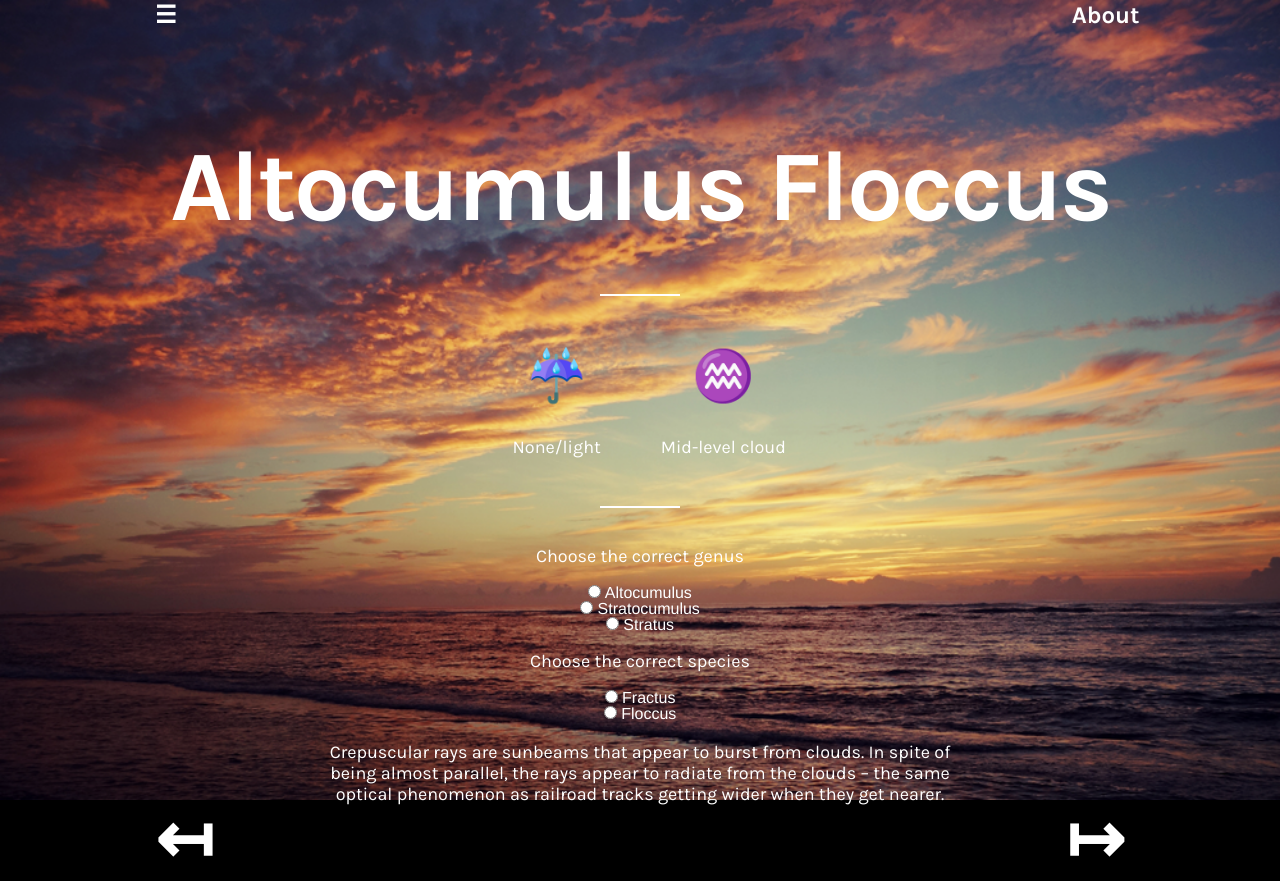
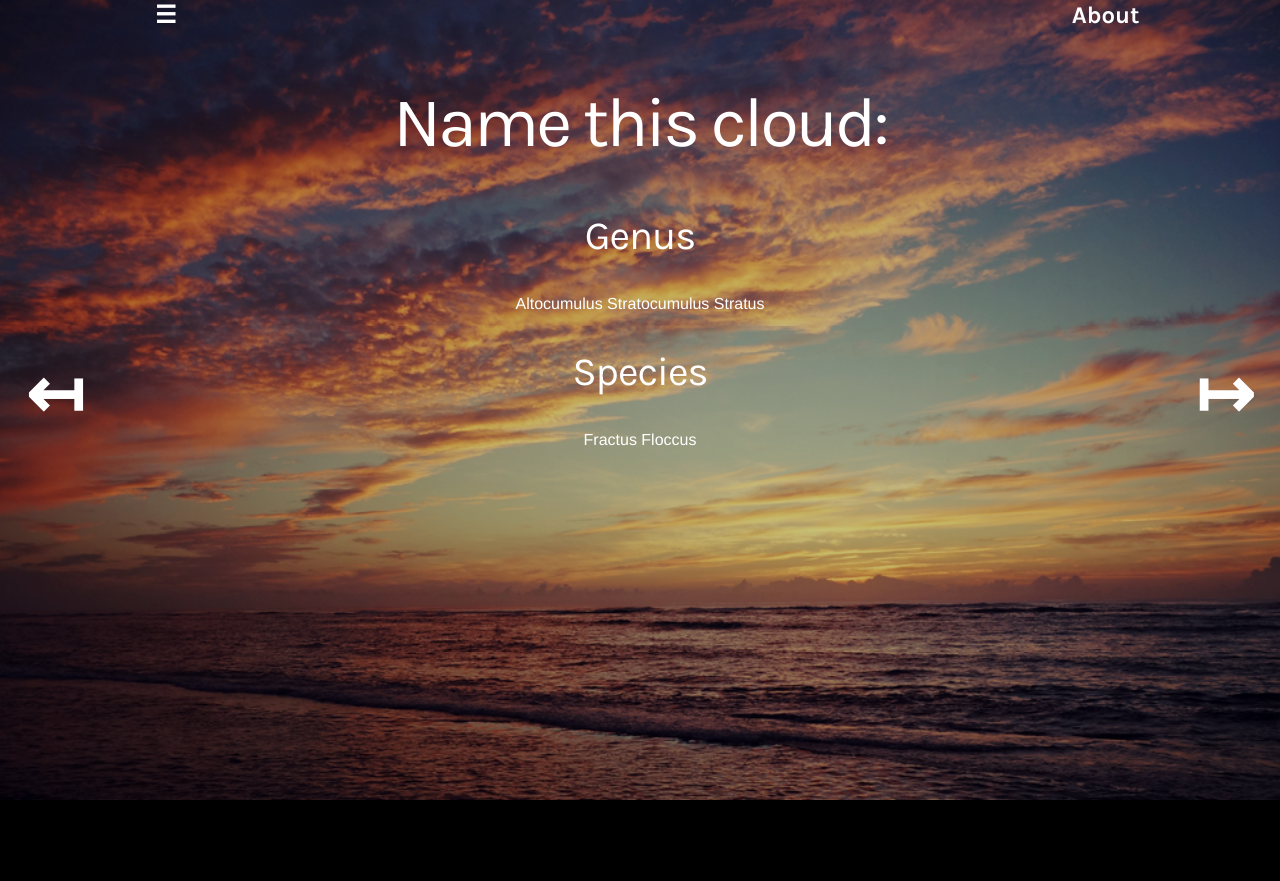
Before and after one commit to yayitswei/clouds, a plain HTML site: page public/index.html in a window 1280 px wide. After the commit the page ends 800 px from the top, so only its background shows below. Drawn offline with Linux system fonts and the light colour scheme.

Commit message:
making it more functinoal

```diff
--- a/public/css/styles.less
+++ b/public/css/styles.less
@@ -19,6 +19,8 @@ body {
   -moz-background-size: cover;
   -o-background-size: cover;
   background-size: cover;
+  background-attachment: fixed;
+  // display: none;
 }
 
 .sidebar {
@@ -54,6 +56,29 @@ body {
   line-height: 30px;
 }
 
+.radio-hidden{
+  display: none;
+}
+
+.labelbox{
+  display: inline;
+  cursor: pointer;;
+}
+.answer-inputs{
+  display: inline;
+}
+
+.wrong{
+  color: red !important;
+}
+.correct{
+  color: green !important;
+}
+
+.radio-hidden:checked + .labelbox{
+  // color:blue !important;
+}
+
 
 img.navcloud {
   /*width: 100%;*/
@@ -84,7 +109,7 @@ p {
 
 .description {
   font-family: 'Karla', sans-serif;
-  font-weight: regular;
+  font-weight: normal;
   font-size: 18px;
   line-height: 21px;
   color: #FFF;
@@ -104,6 +129,26 @@ h1 {
   color: #FFF;
   letter-spacing: -3px;
 }
+
+h2 {
+  font-family: 'Karla', sans-serif;
+  font-weight: normal;
+  font-size: 70px;
+  line-height: 70px;
+  color: #FFF;
+  letter-spacing: -3px;
+}
+
+h3 {
+  font-family: 'Karla', sans-serif;
+  font-weight: normal;
+  font-size: 40px;
+  line-height: 40px;
+  color: #FFF;
+  letter-spacing: -1px;
+  text-transform: capitalize;
+}
+
 
 h4 {
   font-family: 'Karla', sans-serif;
@@ -143,14 +188,30 @@ li {
 	background: #FFF;
 }
 
+.cloud-desc, .cloud-icon, .cloud-name, .cloud-stats{
+  display: none;
+}
+
+
+
+.page-wrap{
+  position: relative;
+  height: 100%;
+}
+
+#previous, #next{
+  position: absolute;
+  top:45%;
+}
 
 #previous {
-  float:left;
+  // float:left;
+  left: 2%;
   font-size: 70px;
 }
 
 #next {
-  float:right;
+  right: 2%;
   font-size: 70px;
 }
 
@@ -158,3 +219,24 @@ li {
   text-align: center;
   color: white;
 }
+
+//overlay logic
+#cloudbg{
+  z-index: 3;
+}
+
+#shade{
+  z-index: 4;
+  background: rgba(0,0,0,.2);
+  position: fixed;
+  width: 100%;
+  height: 100%;
+}
+
+.page-wrap{
+  z-index: 5;
+}
+
+#sidebar{
+  z-index:7;
+}
--- a/public/index.html
+++ b/public/index.html
@@ -13,6 +13,9 @@
   </head>
   <body>
 
+	  <div id="cloudbg"></div>
+	  <div id="shade"></div>
+
     <!-- I am collapsed by default -->
     <nav id="sidebar" class="sidebar">
 	    <a href="#" class="close-sidebar">&#10005;</a>
@@ -23,7 +26,9 @@
     <!-- I am full width by default -->
 
 	<div class="page-wrap">
-	  <div id="cloudbg"></div>
+	  <a id="previous" onclick="goPrevious()">&#8612;</a>
+      <a id="next" onclick="goNext()">&#8614;</a>
+
 	  <div class="row">
 		<div class="large-1 columns main-navigation">
 			<a href="#sidebar" class="nav-title">&#9776;</a>
@@ -32,39 +37,35 @@
 			<a href="#" class="nav-title">About</a>
 		</div>
 	  </div>
-	  <div class="row">
+	  <div class="row cloud-name">
 		  <h1 id="cloudname" style="text-align:center; padding-top:50px;"></h1>
 		  <div class="line"></div>
 	  </div>
-	  <div class="row" style="padding-bottom: 10px;">
+	  <div class="row cloud-stats" style="padding-bottom: 10px;">
 		<div class="large-2 large-offset-4 columns" style="text-align:center">
 			<p class="description-icon">&#9748;</p>
 			<p id="cloudprecipitation"></p>
 		</div>
-		<div class="large-2 columns" style="text-align:center">
+		<div class="large-2 columns cloud-stats" style="text-align:center">
 			<p class="description-icon">&#9810;</p>
 			<p id="cloudlevel"></p>
+	  		<div class="line"></div>
+
 		</div>
 		<div class="large-6 columns">
 		</div>
 	  </div>
-	  <div class="line"></div>
 	  <div class="row questions">
+	  	<h2>Name this cloud:</h2>
       	<div id="genus-choices"></div><div id="genus-validation"></div>
       	<div id="species-choices"></div><div id="species-validation"></div>
+      	<div id="optical-choices"></div><div id="optical-validation"></div>
+
 	  </div>
-	  <div class="row" style="padding-top: 20px;">
+	  <div class="row cloud-desc" style="padding-top: 20px;">
 		  <div id ="clouddescription" class="description large-8 large-offset-2 columns"></div>
 	  </div>
-	  <div class="row">
-		<div class="large-1 column prev-next">
-		  <a id="previous" onclick="goPrevious()">&#8612;</a>
-		</div>
-		<div class="large-1 large-offset-10 columns prev-next">
-	      <a id="next" onclick="goNext()">&#8614;</a>
-	 	</div>
-	  </div>
+
 	</div>
-
   </body>
 </html>
--- a/public/js/clouds.js
+++ b/public/js/clouds.js
@@ -39,14 +39,21 @@ $(document).ready(function() {
   }
   $("#cloudthumbs li").click(goToCloud);
 
-  // wire up the radio buttons
+  // // wire up the radio buttons
   $('body').on('change', 'input[name=genus-group]', null, checkGenusAnswer);
   $('body').on('change', 'input[name=species-group]', null, checkSpeciesAnswer);
+  $('body').on('change', 'input[name=optical-group]', null, checkOpticalAnswer);
+
+  // $('body').on('change', '.genus-radio', null, checkGenusAnswer);
+  // $('body').on('change', '.species-radio', null, checkSpeciesAnswer);
+  // $('body').on('change', '.optical-radio', null, checkOpticalAnswer);
 });
 
 function loadCloud(index) {
   currentIndex = index;
   cloudbg = $('#cloudbg');
+  hideEverything();
+
   cloudbg.fadeOut('slow', function() {
     currentCloud = clouds[index];
     cloudbg.css("background-image","url(/images/" + clouds[index].name + ".png)");
@@ -56,17 +63,28 @@ function loadCloud(index) {
     $('#cloudprecipitation').html(clouds[index].precipitation);
     $('#cloudlevel').html(clouds[index].level);
 
+
     // multiple choice
     // clear the old choices
     $("#genus-choices").html("");
     $("#species-choices").html("");
+    $("#optical-choices").html("");
     // only add genus choices if the current cloud has one defined
     if (! _.isEmpty(currentCloud.genus)) {
       addMultipleChoice($('#genus-choices'), 'genus');
+    } else {
+      genusCorrect = true;
+      opticalCorrect = true;
     }
     // only add species choices if the current cloud has one defined
     if (! _.isEmpty(currentCloud.species)) {
       addMultipleChoice($('#species-choices'), 'species');
+    } else {
+      speciesCorrect = true;
+      opticalCorrect = true;
+    }
+    if (! _.isEmpty(currentCloud.optical)) {
+      addMultipleChoice($('#optical-choices'), 'optical');
     }
   });
 
@@ -110,40 +128,115 @@ function addMultipleChoice($element, field) {
   choices = getChoices(_.pluck(clouds, field), clouds[currentIndex][field]);
 
   // Add the instructional text
-  $element.append("<p>Choose the correct " + field + "</p>");
+  $element.append("<h3>" + field + "</h3>");
 
   // loop through choices and add the radio buttons (change this to restyle)
   for (i in choices) {
-    $element.append("<div><input type='radio' name='"
-        + field + "-group' value='" + choices[i] + "'> "
-        + choices[i] + "</div>");
+    $element.append("<div class='answer-inputs'><input class='" + field +"-radio radio-hidden' type='checkbox' name='"
+        + field + "-group' id='"+ choices[i] + "' value='" + choices[i] + "'> "
+        + "<label class='labelbox' for='" + choices[i] +  "'>" + choices[i] + "</label>"+ "</div>");
   }
 }
+
+var speciesCorrect = false;
+var genusCorrect = false;
+var opticalCorrect = false;
+
 
 // TODO (ceci): change these two functions to display correct/incorrect
 function checkGenusAnswer() {
   userAnswer = $(this).val();
+  // userAnswer = $('input[name=genus-group]').val();
+  console.log('Answer ' + userAnswer);
+
   correctAnswer = clouds[currentIndex].genus;
   if (userAnswer==correctAnswer) {
     console.log("Correct!");
+    genusCorrect = true;
+    $(this).next('label').addClass('correct');
+
+    if (speciesCorrect & genusCorrect) {
+      everythingCorrect();
+    }
+
     $('#genus-validation').html("<p>Correct!</p>");
   } else {
     console.log("Incorrect");
+    genusCorrect = false;
+    $(this).next('label').addClass('wrong');
     $('#genus-validation').html("<p>Incorrect</p>");
   }
   // add DOM manipulation here depending on correct/incorrect answer
 }
 
 function checkSpeciesAnswer() {
+  // userAnswer = $('input[name=species-group]').val();
   userAnswer = $(this).val();
+  console.log('Answer ' + userAnswer);
   correctAnswer = clouds[currentIndex].species;
   if (userAnswer==correctAnswer) {
     console.log("Correct!");
+    speciesCorrect = true;
+    $(this).next('label').addClass('correct');
+
+    if (speciesCorrect & genusCorrect) {
+      everythingCorrect();
+    }
     $('#species-validation').html("<p>Correct!</p>");
   } else {
+    speciesCorrect = false;
     console.log("Incorrect");
+    $(this).next('label').addClass('wrong');
+
     $('#species-validation').html("<p>Incorrect</p>");
   }
   // add DOM manipulation here depending on correct/incorrect answer
 
 }
+
+function checkOpticalAnswer() {
+  userAnswer = $(this).val();
+  correctAnswer = clouds[currentIndex].optical;
+  if (userAnswer == correctAnswer) {
+    $(this).next('label').addClass('correct');
+
+    $('#optical-validation').html("<p>Correct!</p>");
+    everythingCorrect();
+  }
+  else {
+    $(this).next('label').addClass('wrong');
+
+    $('#optical-validation').html("<p>Incorrect</p>");
+  }
+}
+
+
+
+
+function everythingCorrect(){
+  //show cloud name
+  //show cloud stats
+  //show cloud desc
+  //hide cloud questions
+  var delayTime = 1000;
+  $('.cloud-name').delay(delayTime).fadeIn();
+  $('.cloud-stats').delay(delayTime).fadeIn();
+  $('.cloud-desc').delay(delayTime).fadeIn();
+  $('.questions').fadeOut();
+
+}
+
+function hideEverything(){
+  $('.cloud-name').hide();
+  $('.cloud-stats').hide();
+  $('.cloud-desc').hide();
+  $('.questions').delay(800).fadeIn();
+  $('#species-validation').html("");
+  $('#genus-validation').html("");
+  $('#optical-validation').html("");
+  genusCorrect = false;
+  speciesCorrect = false;
+  opticalCorrect = false;
+
+
+}
```
Also changed, not shown: public/images/poppies-tea.png (added).
